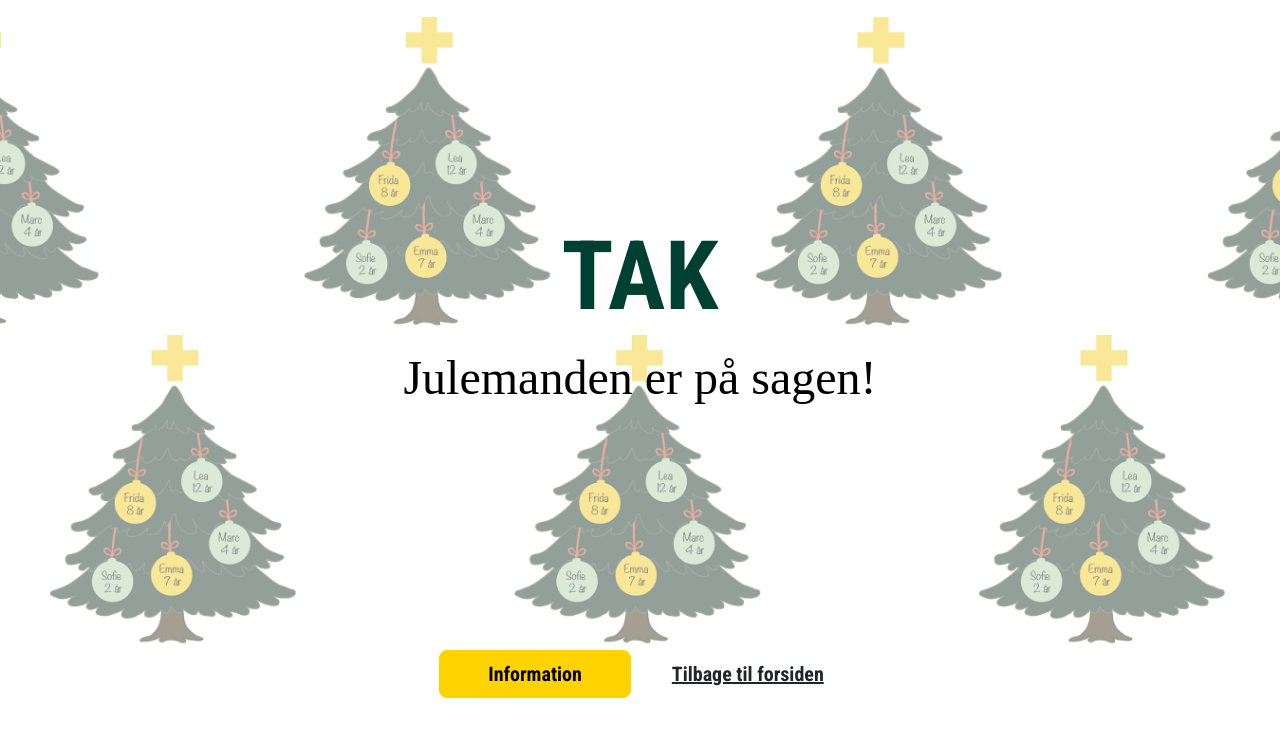
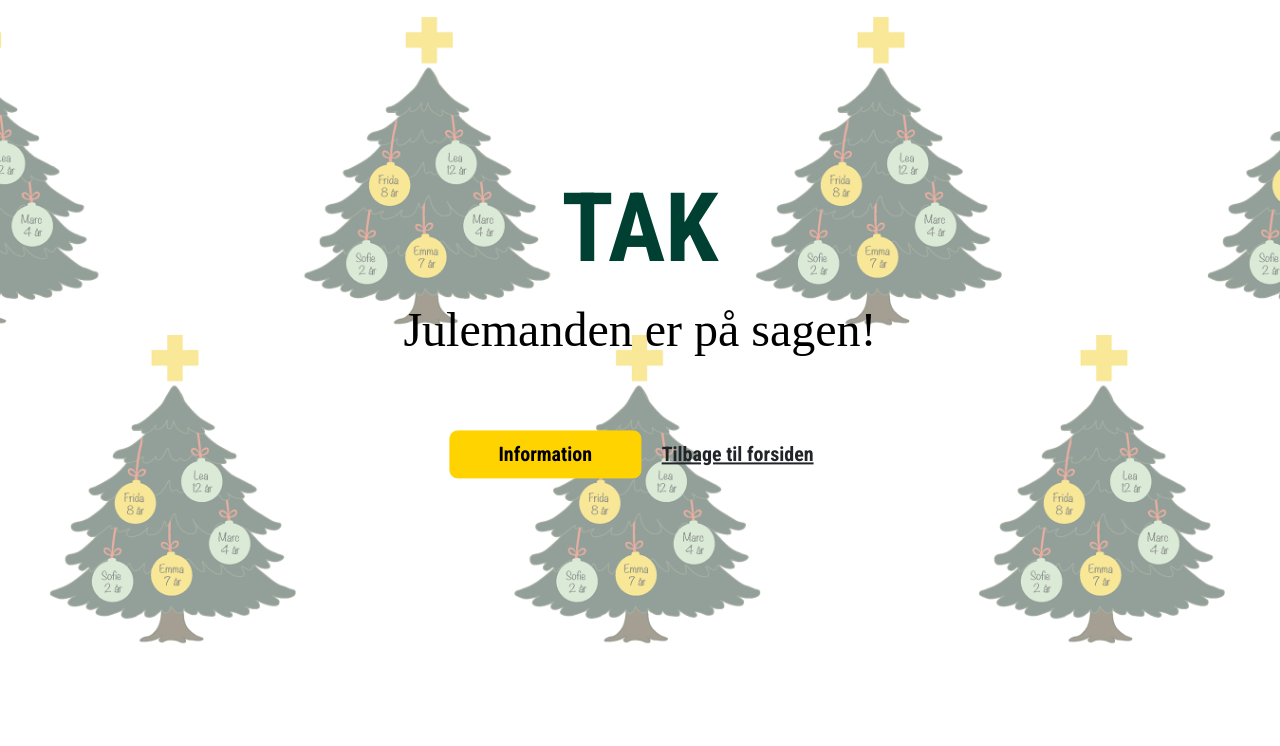
Before and after one commit to learasmussen/Julehjaelp, a PHP site: page /thank-you.php in a window 1280 px wide. Shown: the part 90-836 px from the top of the page. After the commit the page ends 734 px from the top, so only its background shows below. Run offline with PHP 8.4, Linux system fonts and the light colour scheme; style sheets or scripts are compiled from the project's sources; some libraries are stand-ins or nearby versions; some web fonts are replaced.

Commit message:
rettet knapper

```diff
--- a/thank-you.php
+++ b/thank-you.php
@@ -30,13 +30,9 @@ require "settings/init.php";
     <div class="position-absolute top-50 start-50 translate-middle text-center">
         <h1 class="fw-bold thank-you-header roboto">TAK</h1>
         <p class="thank-you-text instrument text-black">Julemanden er på sagen!</p>
+        <a href="info.php" class="btn btn-yellow btn-lg fw-bold py-2 px-5 mt-5">Information</a>
+        <a class="btn btn-lg fw-bold text-decoration-underline mt-5" href="index.php">Tilbage til forsiden</a>
     </div>
-</div>
-
-<!-- Knapper -->
-<div class="text-center d-none d-md-flex justify-content-center align-items-center gap-4 pb-5">
-    <a href="info.php" class="btn btn-yellow btn-lg fw-bold py-2 px-5">Information</a>
-    <a class="btn btn-lg fw-bold text-decoration-underline" href="index.php">Tilbage til forsiden</a>
 </div>
 
 
```
Also changed, not shown: index.php (+2 -6 lines).
